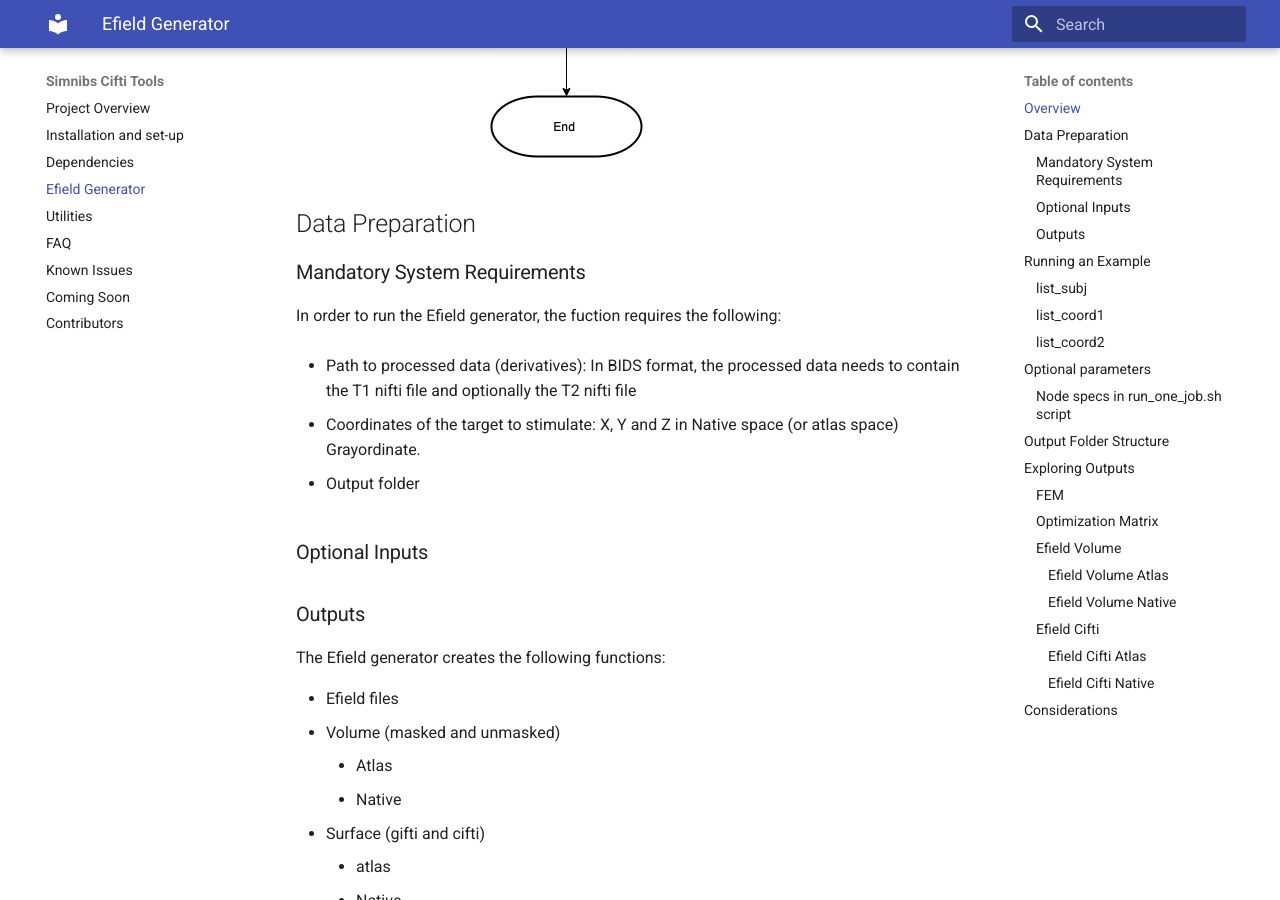
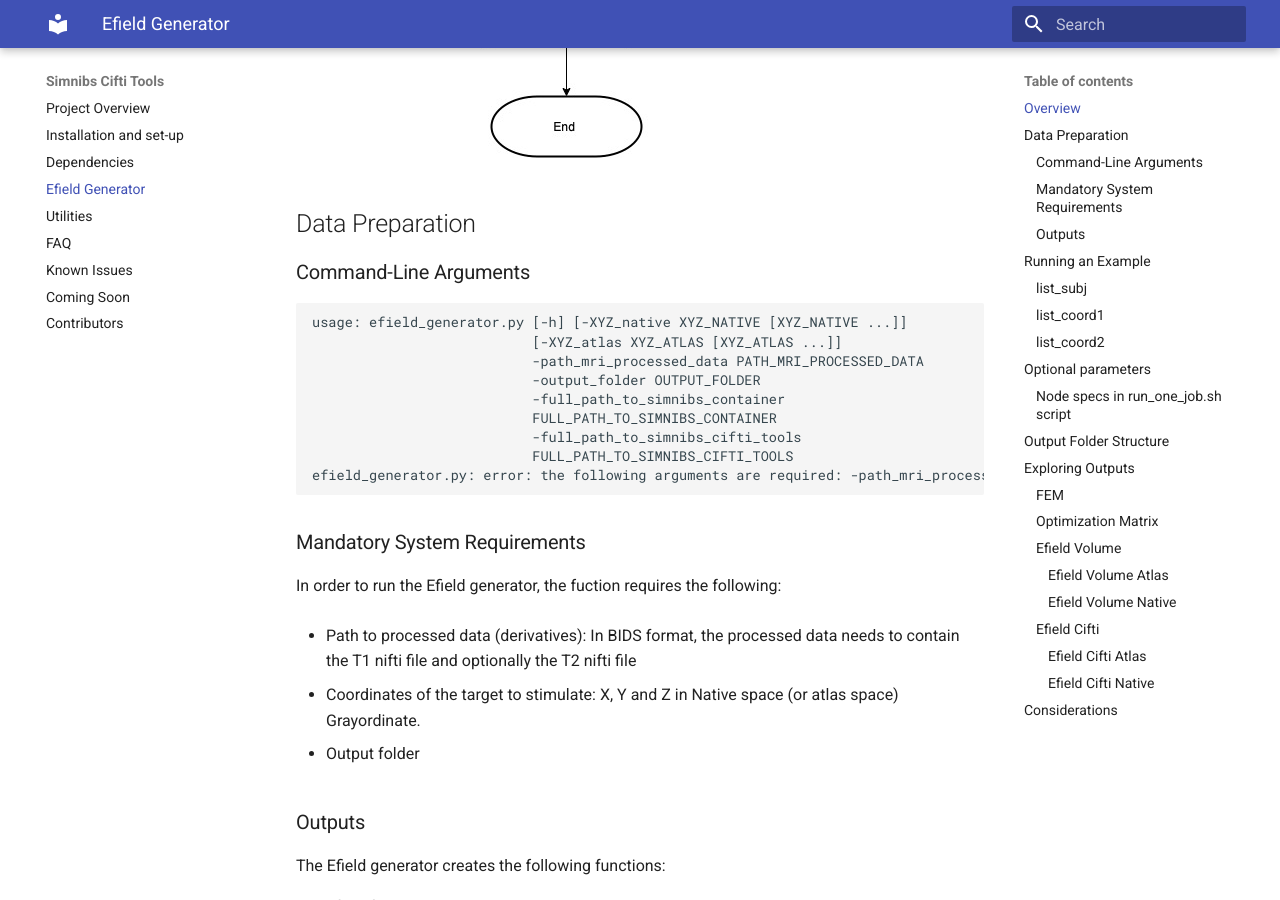
Before and after one commit to DCAN-Labs/simnibs_cifti_tools_RTD2, an MkDocs documentation site: the page built from docs/Efield_generator.md, in a window 1280 px wide and 900 px high, scrolled down 1217 px. Built offline with MkDocs 1.6.1 and Material for MkDocs 9.7.7, drawn with Linux system fonts in a browser that asks for light colours.

Commit message:
Update Efield_generator.md

````diff
--- a/docs/Efield_generator.md
+++ b/docs/Efield_generator.md
@@ -6,6 +6,20 @@ This function takes as input the path to a processed data ([BIDS outputs](https:
 ![Simnibs Cifti Tools Efield Generation Flow Diagram](TMS_flow.jpg)
 
 ## Data Preparation
+
+### Command-Line Arguments
+
+```
+usage: efield_generator.py [-h] [-XYZ_native XYZ_NATIVE [XYZ_NATIVE ...]]
+                           [-XYZ_atlas XYZ_ATLAS [XYZ_ATLAS ...]]
+                           -path_mri_processed_data PATH_MRI_PROCESSED_DATA
+                           -output_folder OUTPUT_FOLDER
+                           -full_path_to_simnibs_container
+                           FULL_PATH_TO_SIMNIBS_CONTAINER
+                           -full_path_to_simnibs_cifti_tools
+                           FULL_PATH_TO_SIMNIBS_CIFTI_TOOLS
+efield_generator.py: error: the following arguments are required: -path_mri_processed_data, -output_folder, -full_path_to_simnibs_container, -full_path_to_simnibs_cifti_tools
+```
 
 ### Mandatory System Requirements
 
@@ -16,10 +30,6 @@ In order to run the Efield generator, the fuction requires the following:
 - Coordinates of the target to stimulate: X, Y and Z in Native space (or atlas space) Grayordinate.
 
 - Output folder
-
-
-### Optional Inputs
-
 
 ### Outputs
 The Efield generator creates the following functions:
````
